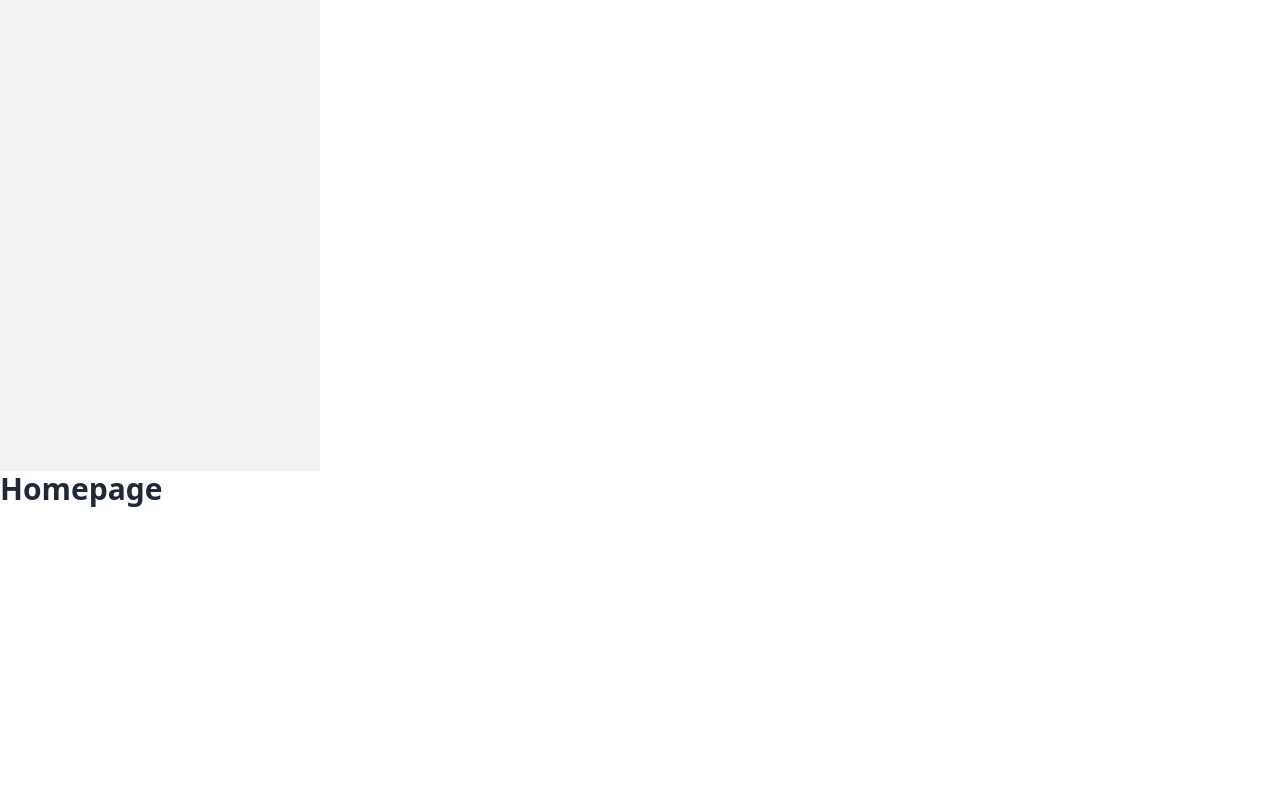
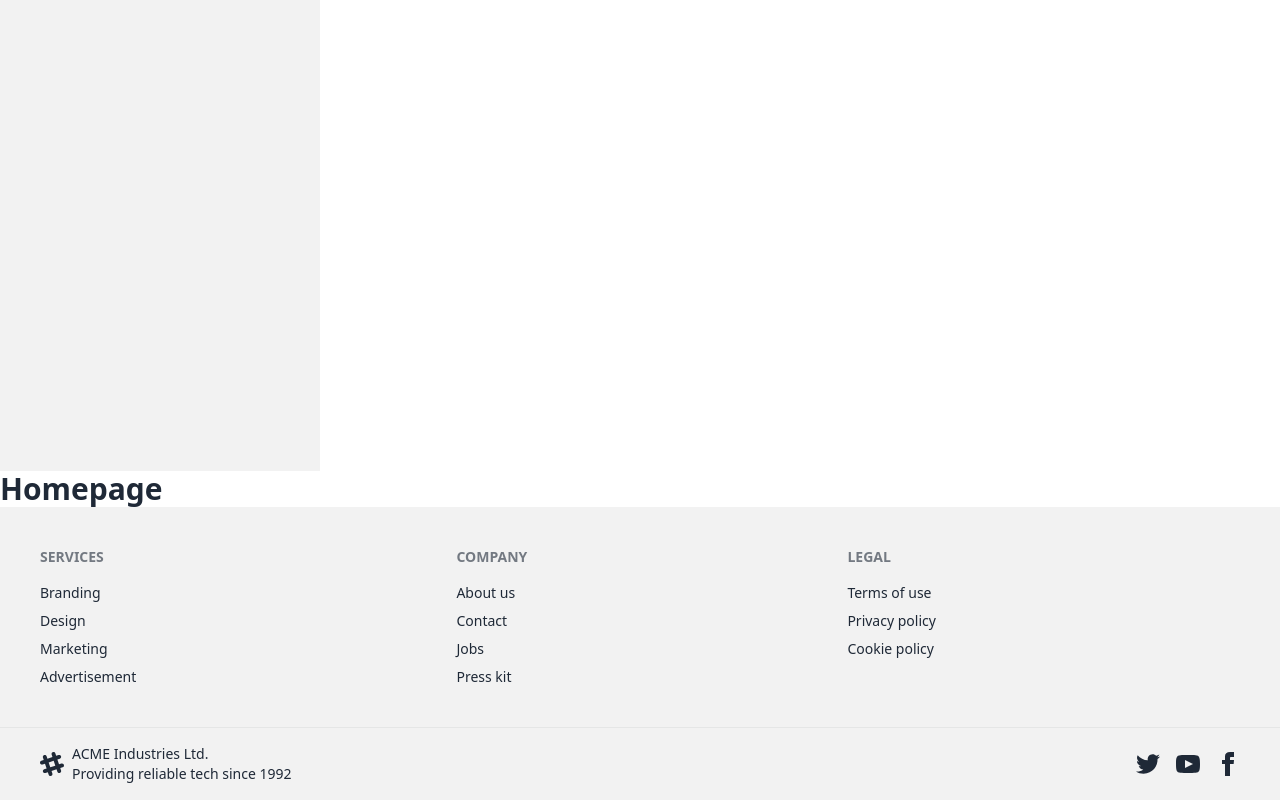
Before and after one commit to edgarlevyings44/babyStore, a React (Vite) app in the folder Client/: page / in a window 1280 px wide. Shown: the part 395-1195 px from the top of the page. Before the commit the page ends 904 px from the top, so only its background shows below. Built offline with nearby package versions, Linux system fonts and the light colour scheme.

Commit message:
achieve footer

```diff
--- /dev/null
+++ b/Client/src/components/footer.tsx
@@ -0,0 +1,44 @@
+function Footer() {
+
+    return (
+      <>
+      <footer className="footer p-10 bg-base-200 text-base-content">
+        <nav>
+            <h6 className="footer-title">Services</h6>
+            <a className="link link-hover">Branding</a>
+            <a className="link link-hover">Design</a>
+            <a className="link link-hover">Marketing</a>
+            <a className="link link-hover">Advertisement</a>
+        </nav>
+        <nav>
+            <h6 className="footer-title">Company</h6>
+            <a className="link link-hover">About us</a>
+            <a className="link link-hover">Contact</a>
+            <a className="link link-hover">Jobs</a>
+            <a className="link link-hover">Press kit</a>
+        </nav>
+        <nav>
+            <h6 className="footer-title">Legal</h6>
+            <a className="link link-hover">Terms of use</a>
+            <a className="link link-hover">Privacy policy</a>
+            <a className="link link-hover">Cookie policy</a>
+        </nav>
+        </footer>
+        <footer className="footer px-10 py-4 border-t bg-base-200 text-base-content border-base-300">
+        <aside className="items-center grid-flow-col">
+            <svg width="24" height="24" viewBox="0 0 24 24" xmlns="http://www.w3.org/2000/svg" fillRule="evenodd" clipRule="evenodd" className="fill-current"><path d="M22.672 15.226l-2.432.811.841 2.515c.33 1.019-.209 2.127-1.23 2.456-1.15.325-2.148-.321-2.463-1.226l-.84-2.518-5.013 1.677.84 2.517c.391 1.203-.434 2.542-1.831 2.542-.88 0-1.601-.564-1.86-1.314l-.842-2.516-2.431.809c-1.135.328-2.145-.317-2.463-1.229-.329-1.018.211-2.127 1.231-2.456l2.432-.809-1.621-4.823-2.432.808c-1.355.384-2.558-.59-2.558-1.839 0-.817.509-1.582 1.327-1.846l2.433-.809-.842-2.515c-.33-1.02.211-2.129 1.232-2.458 1.02-.329 2.13.209 2.461 1.229l.842 2.515 5.011-1.677-.839-2.517c-.403-1.238.484-2.553 1.843-2.553.819 0 1.585.509 1.85 1.326l.841 2.517 2.431-.81c1.02-.33 2.131.211 2.461 1.229.332 1.018-.21 2.126-1.23 2.456l-2.433.809 1.622 4.823 2.433-.809c1.242-.401 2.557.484 2.557 1.838 0 .819-.51 1.583-1.328 1.847m-8.992-6.428l-5.01 1.675 1.619 4.828 5.011-1.674-1.62-4.829z"></path></svg>
+            <p>ACME Industries Ltd. <br/>Providing reliable tech since 1992</p>
+        </aside>
+        <nav className="md:place-self-center md:justify-self-end">
+            <div className="grid grid-flow-col gap-4">
+            <a><svg xmlns="http://www.w3.org/2000/svg" width="24" height="24" viewBox="0 0 24 24" className="fill-current"><path d="M24 4.557c-.883.392-1.832.656-2.828.775 1.017-.609 1.798-1.574 2.165-2.724-.951.564-2.005.974-3.127 1.195-.897-.957-2.178-1.555-3.594-1.555-3.179 0-5.515 2.966-4.797 6.045-4.091-.205-7.719-2.165-10.148-5.144-1.29 2.213-.669 5.108 1.523 6.574-.806-.026-1.566-.247-2.229-.616-.054 2.281 1.581 4.415 3.949 4.89-.693.188-1.452.232-2.224.084.626 1.956 2.444 3.379 4.6 3.419-2.07 1.623-4.678 2.348-7.29 2.04 2.179 1.397 4.768 2.212 7.548 2.212 9.142 0 14.307-7.721 13.995-14.646.962-.695 1.797-1.562 2.457-2.549z"></path></svg></a>
+            <a><svg xmlns="http://www.w3.org/2000/svg" width="24" height="24" viewBox="0 0 24 24" className="fill-current"><path d="M19.615 3.184c-3.604-.246-11.631-.245-15.23 0-3.897.266-4.356 2.62-4.385 8.816.029 6.185.484 8.549 4.385 8.816 3.6.245 11.626.246 15.23 0 3.897-.266 4.356-2.62 4.385-8.816-.029-6.185-.484-8.549-4.385-8.816zm-10.615 12.816v-8l8 3.993-8 4.007z"></path></svg></a>
+            <a><svg xmlns="http://www.w3.org/2000/svg" width="24" height="24" viewBox="0 0 24 24" className="fill-current"><path d="M9 8h-3v4h3v12h5v-12h3.642l.358-4h-4v-1.667c0-.955.192-1.333 1.115-1.333h2.885v-5h-3.808c-3.596 0-5.192 1.583-5.192 4.615v3.385z"></path></svg></a>
+            </div>
+        </nav>
+        </footer>
+      </>
+    )
+  }
+
+  export default Footer
--- a/Client/src/layout/mainlayout.tsx
+++ b/Client/src/layout/mainlayout.tsx
@@ -1,5 +1,6 @@
 import Sidebar from "../components/sidebar"
 import Navbar from "../components/navbar"
+import Footer from "../components/footer"
 
 function MainLayout({ children }: {children: React.ReactNode}) {
 
@@ -12,6 +13,9 @@
       <Sidebar />
       </div>
       {children}
+      <div>
+      <Footer />
+      </div>
       </>
     )
   }
```
